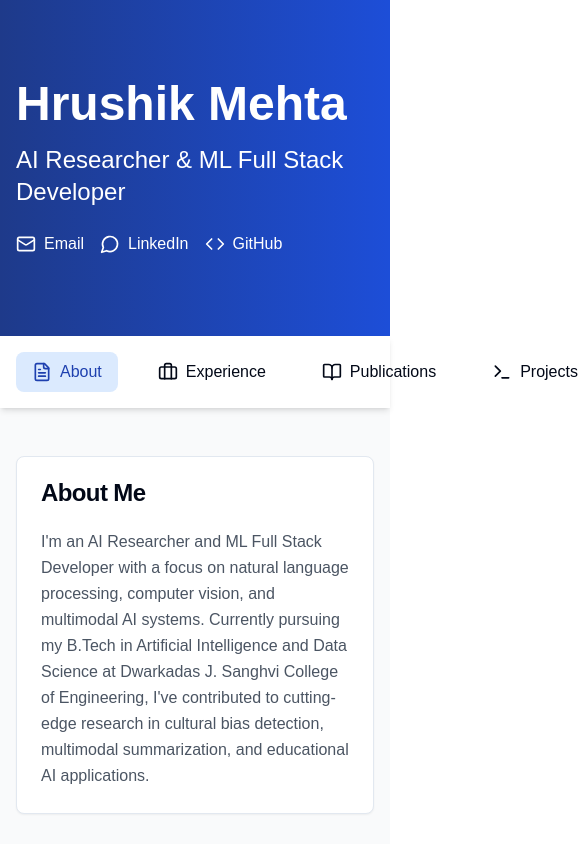
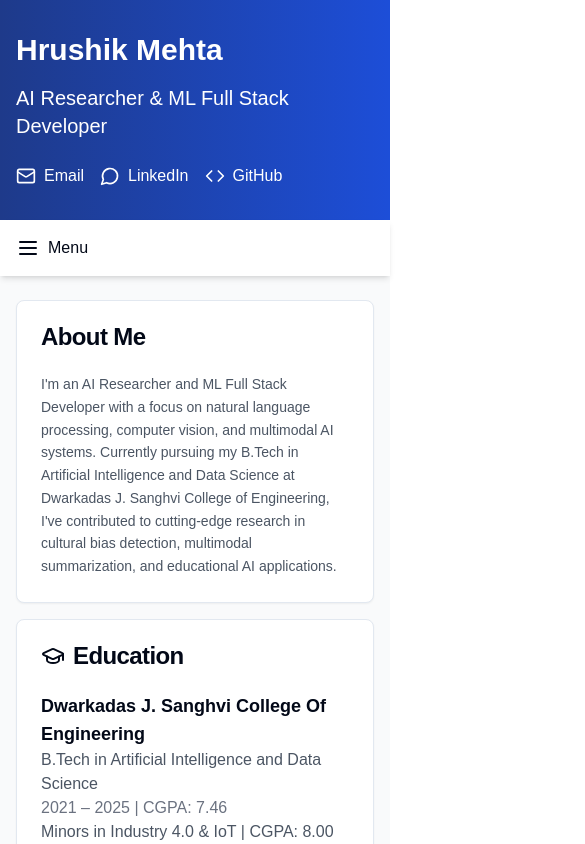
Before and after one commit to hrushh22/Portfolio, a Next.js app: page / in a window 390 px wide. Shown: the top 844 px of the page, 585 px wide, since content can reach past the window. Built offline with nearby package versions, Linux system fonts and the light colour scheme.

Commit message:
Update Portfolio.tsx

```diff
--- a/src/components/Portfolio.tsx
+++ b/src/components/Portfolio.tsx
@@ -14,6 +14,7 @@ import {
   Terminal,
   GraduationCap,
   Book,
+  Menu,
   //   Laptop,
   //   FlaskConical,
 } from "lucide-react";
@@ -28,7 +29,10 @@ import { Badge } from "@/components/ui/badge";
 
 const Portfolio = () => {
   const [activeSection, setActiveSection] = useState("about");
-  const [expandedCards, setExpandedCards] = useState<{ [key: string]: boolean }>({});
+  const [expandedCards, setExpandedCards] = useState<{
+    [key: string]: boolean;
+  }>({});
+  const [isMenuOpen, setIsMenuOpen] = useState(false);
 
   const toggleCard = (id: string) => {
     setExpandedCards((prev) => ({
@@ -289,14 +293,14 @@ const Portfolio = () => {
 
   return (
     <div className="min-h-screen bg-gray-50">
-      {/* Header */}
-      <header className="bg-gradient-to-r from-blue-900 to-blue-700 text-white py-20">
+      {/* Header - Made responsive */}
+      <header className="bg-gradient-to-r from-blue-900 to-blue-700 text-white py-8 md:py-20">
         <div className="container mx-auto px-4">
-          <h1 className="text-5xl font-bold mb-4">Hrushik Mehta</h1>
-          <h2 className="text-2xl mb-6">
+          <h1 className="text-3xl md:text-5xl font-bold mb-4">Hrushik Mehta</h1>
+          <h2 className="text-xl md:text-2xl mb-6">
             AI Researcher & ML Full Stack Developer
           </h2>
-          <div className="flex space-x-4">
+          <div className="flex flex-wrap gap-4">
             <a
               href="mailto:hrushikmehta22@gmail.com"
               className="flex items-center space-x-2 hover:text-blue-200"
@@ -322,10 +326,23 @@ const Portfolio = () => {
         </div>
       </header>
 
-      {/* Navigation */}
+      {/* Mobile Navigation */}
       <nav className="sticky top-0 bg-white shadow-md z-50">
         <div className="container mx-auto px-4">
-          <div className="flex space-x-6 py-4">
+          {/* Mobile Menu Button */}
+          <div className="md:hidden py-4">
+            <button
+              onClick={() => setIsMenuOpen(!isMenuOpen)}
+              className="flex items-center space-x-2"
+            >
+              <Menu size={24} />
+              <span>Menu</span>
+            </button>
+          </div>
+
+          {/* Navigation Links */}
+          <div className={`${isMenuOpen ? "block" : "hidden"} md:block`}>
+            <div className="flex flex-col md:flex-row md:space-x-6 space-y-2 md:space-y-0 py-4">
               {[
                 { id: "about", icon: FileText, label: "About" },
                 { id: "experience", icon: Briefcase, label: "Experience" },
@@ -335,8 +352,11 @@ const Portfolio = () => {
               ].map(({ id, icon: Icon, label }) => (
                 <button
                   key={id}
-                onClick={() => setActiveSection(id)}
-                className={`flex items-center space-x-2 px-4 py-2 rounded-lg transition-colors ${
+                  onClick={() => {
+                    setActiveSection(id);
+                    setIsMenuOpen(false);
+                  }}
+                  className={`flex items-center space-x-2 px-4 py-2 rounded-lg transition-colors w-full md:w-auto ${
                     activeSection === id
                       ? "bg-blue-100 text-blue-800"
                       : "hover:bg-gray-100"
@@ -348,20 +368,22 @@ const Portfolio = () => {
               ))}
             </div>
           </div>
+        </div>
       </nav>
 
-      {/* Main Content */}
-      <main className="container mx-auto px-4 py-12">
+      {/* Main Content - Made responsive */}
+      <main className="container mx-auto px-4 py-6 md:py-12">
         {/* About Section */}
         <section
-          className={`space-y-8 ${activeSection === "about" ? "" : "hidden"}`}
+          className={`space-y-4 md:space-y-8 ${
+            activeSection === "about" ? "" : "hidden"
+          }`}
         >
           <Card>
             <CardHeader>
               <CardTitle>About Me</CardTitle>
             </CardHeader>
-            <CardContent>
-              {/* eslint-disable react/no-unescaped-entities */}
+            <CardContent className="text-sm md:text-base">
               <p className="text-gray-600 leading-relaxed">
                 I'm an AI Researcher and ML Full Stack Developer with a focus on
                 natural language processing, computer vision, and multimodal AI
@@ -371,7 +393,6 @@ const Portfolio = () => {
                 detection, multimodal summarization, and educational AI
                 applications.
               </p>
-              {/* eslint-disable react/no-unescaped-entities */}
             </CardContent>
           </Card>
 
@@ -403,20 +424,22 @@ const Portfolio = () => {
 
         {/* Experience Section */}
         <section
-          className={`space-y-6 ${
+          className={`space-y-4 md:space-y-6 ${
             activeSection === "experience" ? "" : "hidden"
           }`}
         >
           {experience.map((job) => (
-            <Card key={job.id}>
+            <Card key={job.id} className="w-full">
               <CardHeader>
-                <CardTitle>{job.title}</CardTitle>
-                <CardDescription>
+                <CardTitle className="text-lg md:text-xl">
+                  {job.title}
+                </CardTitle>
+                <CardDescription className="text-sm">
                   {job.company} | {job.date}
                 </CardDescription>
               </CardHeader>
               <CardContent>
-                <ul className="list-disc pl-6 space-y-2">
+                <ul className="list-disc pl-4 md:pl-6 space-y-2 text-sm md:text-base">
                   {job.details.map((detail, index) => (
                     <li key={index} className="text-gray-600">
                       {detail}
@@ -430,12 +453,12 @@ const Portfolio = () => {
 
         {/* Research Section */}
         <section
-          className={`space-y-6 ${
+          className={`space-y-4 md:space-y-6 ${
             activeSection === "research" ? "" : "hidden"
           }`}
         >
-          <div className="mb-8">
-            <h2 className="text-2xl font-bold mb-4 flex items-center">
+          <div className="mb-4 md:mb-8">
+            <h2 className="text-xl md:text-2xl font-bold mb-4 flex items-center">
               <Book className="mr-2" />
               Publications & Research
             </h2>
@@ -447,23 +470,27 @@ const Portfolio = () => {
                 onClick={() => toggleCard(project.id)}
               >
                 <div className="flex justify-between items-center">
-                  <CardTitle>{project.title}</CardTitle>
+                  <CardTitle className="text-lg md:text-xl">
+                    {project.title}
+                  </CardTitle>
                   <ChevronDown
                     className={`transform transition-transform ${
                       expandedCards[project.id] ? "rotate-180" : ""
                     }`}
                   />
                 </div>
-                <CardDescription>
+                <CardDescription className="text-sm">
                   {project.date}
                   {project.conference && (
-                    <span className="ml-2">| {project.conference}</span>
+                    <span className="block md:inline md:ml-2">
+                      | {project.conference}
+                    </span>
                   )}
                 </CardDescription>
               </CardHeader>
               {expandedCards[project.id] && (
                 <CardContent>
-                  <ul className="list-disc pl-6 space-y-2">
+                  <ul className="list-disc pl-4 md:pl-6 space-y-2 text-sm md:text-base">
                     {project.details.map((detail, index) => (
                       <li key={index} className="text-gray-600">
                         {detail}
```
Lines whose indentation alone changed are shown as unchanged.
